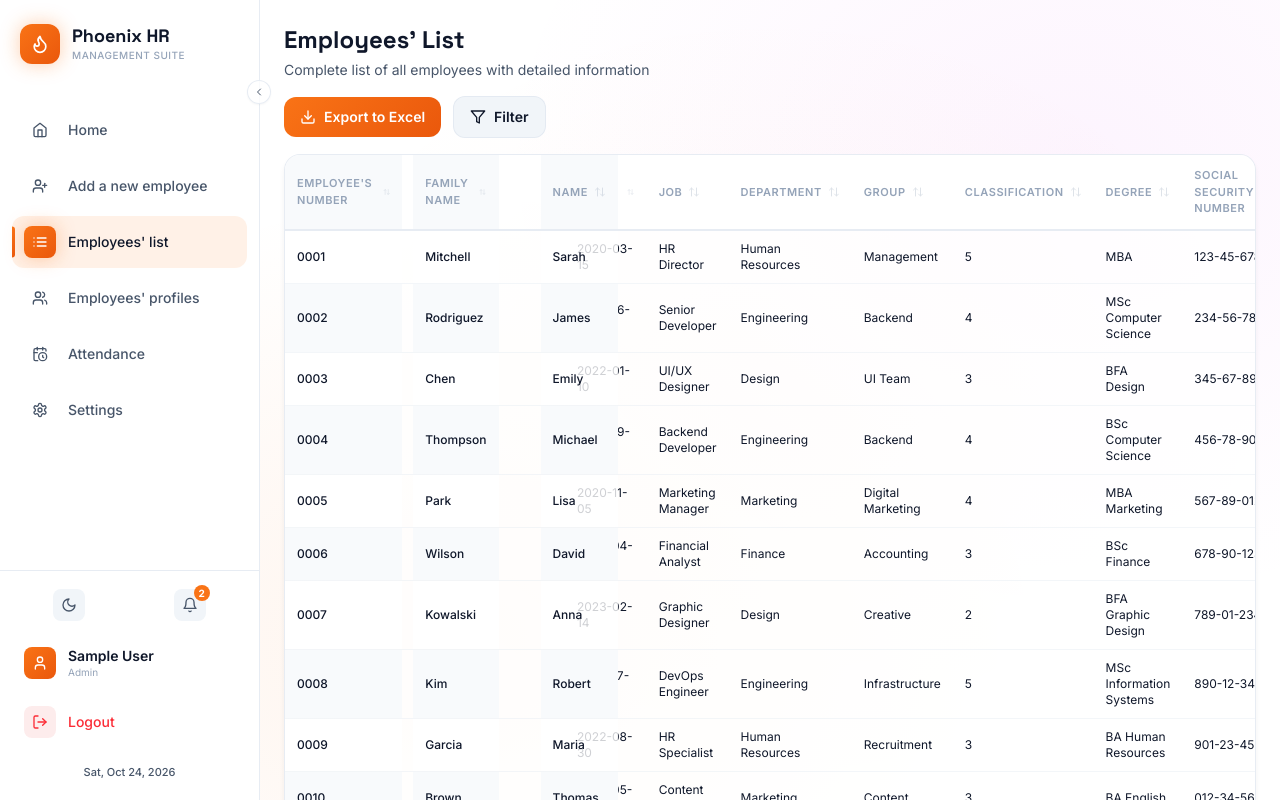
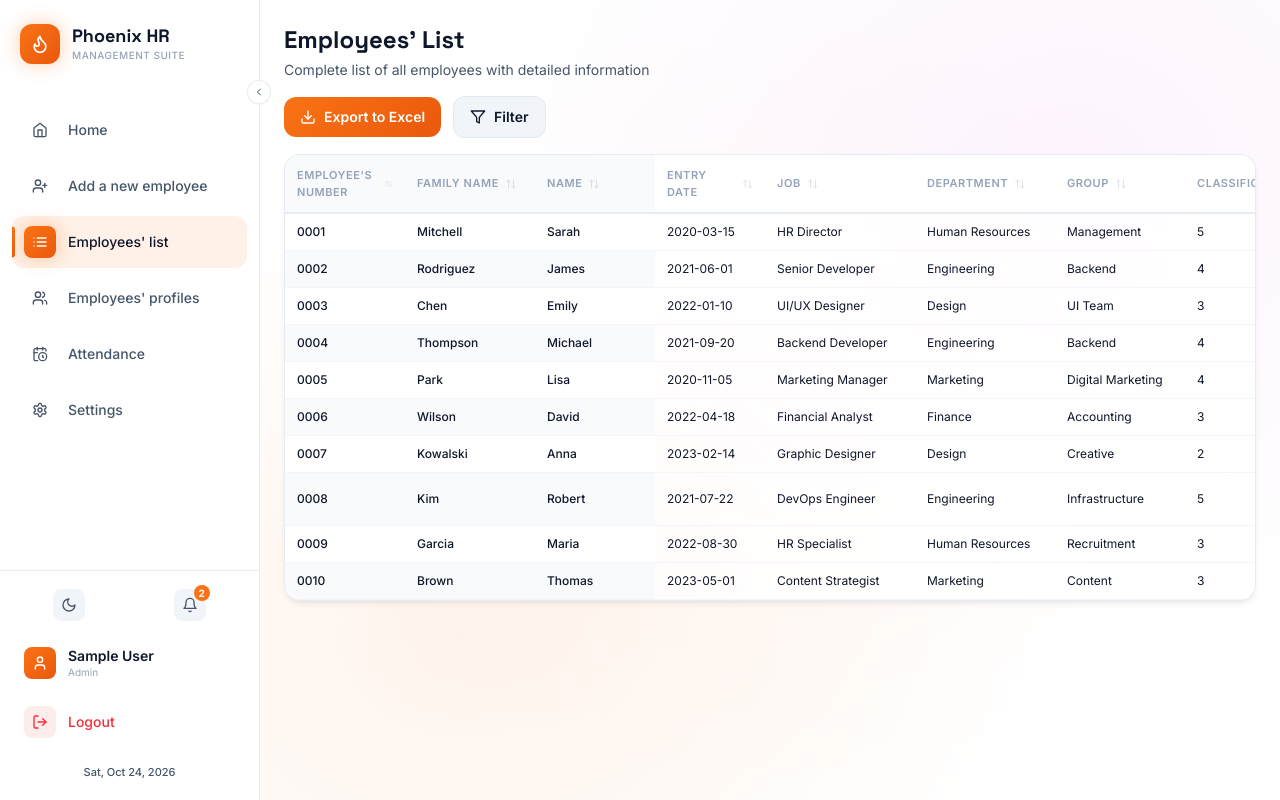
Before and after one commit to choaibdothtml/phr, a React (Vite) app: page /#/employees/list in a window 1280 px wide. Built offline with nearby package versions, Linux system fonts and the light colour scheme; sample sign-in values are in the browser's storage.

Commit message:
task snapshot 409f420b-7885-4119-975a-87d0e8f73263

```diff
--- a/src/index.css
+++ b/src/index.css
@@ -214,6 +214,28 @@ body {
   background: rgba(249, 115, 22, 0.25);
 }
 
+/* Employee table row hover effect */
+.employee-row {
+  transition: background-color 0.2s ease;
+}
+
+.employee-row:hover {
+  background-color: rgba(249, 115, 22, 0.08) !important;
+}
+
+.employee-row:hover td {
+  background-color: rgba(249, 115, 22, 0.08) !important;
+}
+
+/* Dark mode employee table row hover */
+.dark .employee-row:hover {
+  background-color: rgba(249, 115, 22, 0.15) !important;
+}
+
+.dark .employee-row:hover td {
+  background-color: rgba(249, 115, 22, 0.15) !important;
+}
+
 /* Pulse dot animation */
 @keyframes pulse-dot {
   0%, 100% { transform: scale(1); opacity: 1; }
--- a/src/pages/EmployeesList.tsx
+++ b/src/pages/EmployeesList.tsx
@@ -242,39 +242,46 @@ export default function EmployeesList() {
     XLSX.writeFile(wb, 'employees_list.xlsx');
   };
 
-  const columns: { key: keyof Employee; label: string; width: string }[] = [
-    { key: 'employeeNumber', label: "Employee's Number", width: 'w-32' },
-    { key: 'lastName', label: 'Family Name', width: 'w-32' },
-    { key: 'firstName', label: 'Name', width: 'w-32' },
-    { key: 'joinDate', label: 'Entry Date', width: 'w-28' },
-    { key: 'position', label: 'Job', width: 'w-36' },
-    { key: 'department', label: 'Department', width: 'w-36' },
-    { key: 'group', label: 'Group', width: 'w-32' },
-    { key: 'classification', label: 'Classification', width: 'w-28' },
-    { key: 'degree', label: 'Degree', width: 'w-40' },
-    { key: 'socialSecurityNumber', label: 'Social Security Number', width: 'w-40' },
-    { key: 'phone', label: 'Phone Number', width: 'w-32' },
-    { key: 'email', label: 'Email Address', width: 'w-48' },
-    { key: 'provinceOfResidency', label: 'Province of Residency', width: 'w-40' },
-    { key: 'municipalityOfResidency', label: 'Municipality of Residency', width: 'w-44' },
-    { key: 'address', label: 'Address', width: 'w-48' },
-    { key: 'idNumber', label: 'ID Number', width: 'w-28' },
-    { key: 'driverLicenseNumber', label: 'Driver License Number', width: 'w-36' },
-    { key: 'gender', label: 'Gender', width: 'w-24' },
-    { key: 'dateOfBirth', label: 'Date of Birth', width: 'w-28' },
-    { key: 'provinceOfBirth', label: 'Province of Birth', width: 'w-36' },
-    { key: 'municipalityOfBirth', label: 'Municipality of Birth', width: 'w-40' },
-    { key: 'dateOfBirth', label: 'Age', width: 'w-20', },
-    { key: 'situation', label: 'Situation', width: 'w-28' },
-    { key: 'numberOfKids', label: 'Number of Kids', width: 'w-32' },
-    { key: 'bloodType', label: 'Blood Type', width: 'w-24' },
-    { key: 'chronicDiseases', label: 'Chronic Diseases', width: 'w-36' },
-    { key: 'bankName', label: 'Bank Name', width: 'w-32' },
-    { key: 'accountNumber', label: 'Account Number', width: 'w-32' },
-    { key: 'currentContractStartDate', label: 'Contract Start Date', width: 'w-36' },
-    { key: 'currentContractEndDate', label: 'Contract End Date', width: 'w-36' },
-    { key: 'dateOfLeavingWork', label: 'Date of Leaving', width: 'w-32' },
-    { key: 'reasonForLeaving', label: 'Reason for Leaving', width: 'w-40' },
+  const columns: { key: keyof Employee; label: string; width: number }[] = [
+    { key: 'employeeNumber', label: "Employee's Number", width: 120 },
+    { key: 'lastName', label: 'Family Name', width: 130 },
+    { key: 'firstName', label: 'Name', width: 120 },
+    { key: 'joinDate', label: 'Entry Date', width: 110 },
+    { key: 'position', label: 'Job', width: 150 },
+    { key: 'department', label: 'Department', width: 140 },
+    { key: 'group', label: 'Group', width: 130 },
+    { key: 'classification', label: 'Classification', width: 110 },
+    { key: 'degree', label: 'Degree', width: 160 },
+    { key: 'socialSecurityNumber', label: 'Social Security Number', width: 160 },
+    { key: 'phone', label: 'Phone Number', width: 130 },
+    { key: 'email', label: 'Email Address', width: 200 },
+    { key: 'provinceOfResidency', label: 'Province of Residency', width: 160 },
+    { key: 'municipalityOfResidency', label: 'Municipality of Residency', width: 180 },
+    { key: 'address', label: 'Address', width: 200 },
+    { key: 'idNumber', label: 'ID Number', width: 110 },
+    { key: 'driverLicenseNumber', label: 'Driver License Number', width: 150 },
+    { key: 'gender', label: 'Gender', width: 100 },
+    { key: 'dateOfBirth', label: 'Date of Birth', width: 120 },
+    { key: 'provinceOfBirth', label: 'Province of Birth', width: 150 },
+    { key: 'municipalityOfBirth', label: 'Municipality of Birth', width: 170 },
+    { key: 'dateOfBirth', label: 'Age', width: 80 },
+    { key: 'situation', label: 'Situation', width: 120 },
+    { key: 'numberOfKids', label: 'Number of Kids', width: 130 },
+    { key: 'bloodType', label: 'Blood Type', width: 100 },
+    { key: 'chronicDiseases', label: 'Chronic Diseases', width: 150 },
+    { key: 'bankName', label: 'Bank Name', width: 130 },
+    { key: 'accountNumber', label: 'Account Number', width: 140 },
+    { key: 'currentContractStartDate', label: 'Contract Start Date', width: 150 },
+    { key: 'currentContractEndDate', label: 'Contract End Date', width: 150 },
+    { key: 'dateOfLeavingWork', label: 'Date of Leaving', width: 130 },
+    { key: 'reasonForLeaving', label: 'Reason for Leaving', width: 160 },
+  ];
+
+  // Calculate cumulative left positions for sticky columns
+  const stickyColumnPositions = [
+    0, // Column 0 (Employee Number)
+    columns[0].width, // Column 1 (Family Name)
+    columns[0].width + columns[1].width, // Column 2 (Name)
   ];
 
   const getCellValue = (emp: Employee, col: typeof columns[0]) => {
@@ -358,7 +365,7 @@ export default function EmployeesList() {
         style={{ border: '1px solid var(--border-color)' }}
       >
         <div className="overflow-x-auto">
-          <table className="w-full border-collapse" style={{ minWidth: '2400px' }}>
+          <table className="w-full border-collapse" style={{ minWidth: '3600px' }}>
             <thead>
               <tr>
                 {columns.map((col, idx) => (
@@ -371,8 +378,9 @@ export default function EmployeesList() {
                       color: 'var(--text-tertiary)',
                       background: idx < 3 ? 'var(--bg-secondary)' : 'var(--bg-card)',
                       borderBottom: '2px solid var(--border-color)',
-                      left: idx === 0 ? '0px' : idx === 1 ? '128px' : idx === 2 ? '256px' : undefined,
-                      minWidth: col.width,
+                      left: idx < 3 ? `${stickyColumnPositions[idx]}px` : undefined,
+                      width: `${col.width}px`,
+                      minWidth: `${col.width}px`,
                     }}
                     onClick={() => handleSort(col.key)}
                   >
@@ -389,7 +397,7 @@ export default function EmployeesList() {
             <tbody>
               {sortedEmployees.length > 0 ? (
                 sortedEmployees.map((emp, rowIdx) => (
-                  <tr key={emp.id} className="transition-colors hover:bg-[var(--bg-tertiary)]">
+                  <tr key={emp.id} className="transition-colors employee-row">
                     {columns.map((col, colIdx) => (
                       <td
                         key={`${col.key}-${colIdx}`}
@@ -400,7 +408,9 @@ export default function EmployeesList() {
                           color: 'var(--text-primary)',
                           background: colIdx < 3 ? (rowIdx % 2 === 0 ? 'var(--bg-card)' : 'var(--bg-secondary)') : 'transparent',
                           borderBottom: '1px solid var(--border-subtle)',
-                          left: colIdx === 0 ? '0px' : colIdx === 1 ? '128px' : colIdx === 2 ? '256px' : undefined,
+                          left: colIdx < 3 ? `${stickyColumnPositions[colIdx]}px` : undefined,
+                          width: `${col.width}px`,
+                          minWidth: `${col.width}px`,
                           fontWeight: colIdx < 3 ? 500 : 400,
                         }}
                       >
```
